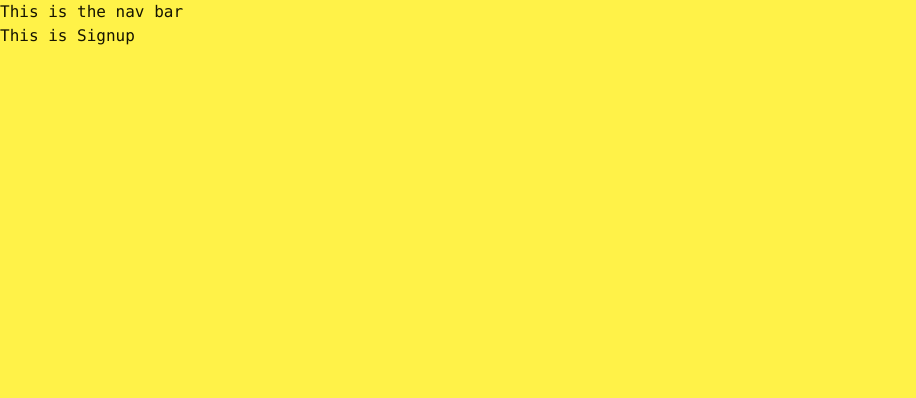
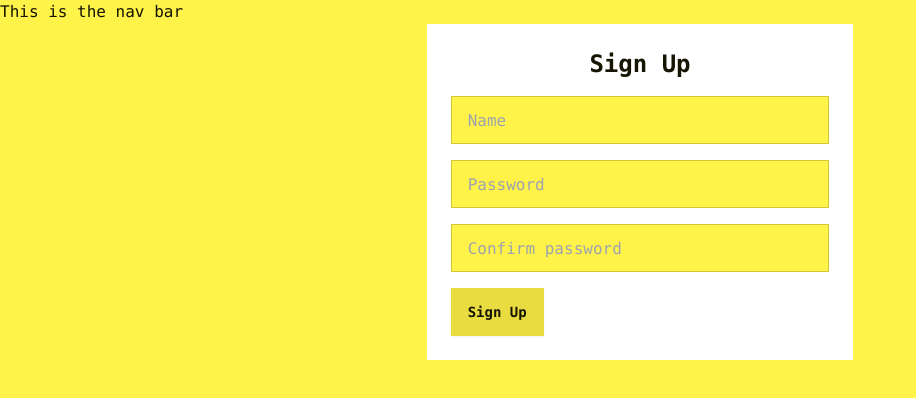
Before and after one commit to algebra2boy/Ice-Faculty, a React (Vite) app: page /signup in a window 1280 px wide. Shown: the top 398 px of the page, without its empty margins (0-916 px from the left). Built offline with nearby package versions, Linux system fonts and the light colour scheme.

Commit message:
update login and signup pages

```diff
--- a/src/pages/LoginPage.tsx
+++ b/src/pages/LoginPage.tsx
@@ -1,5 +1,7 @@
+import AuthForm from "../components/authComponents/AuthForm";
+
 const LoginPage = () => {
-  return <div>This is login</div>;
+  return <AuthForm authType="login" />;
 };
 
 export default LoginPage;
--- a/src/pages/SignupPage.tsx
+++ b/src/pages/SignupPage.tsx
@@ -1,5 +1,7 @@
+import AuthForm from "../components/authComponents/AuthForm";
+
 const SignupPage = () => {
-  return <div>This is Signup</div>;
+  return <AuthForm authType="signup" />;
 };
 
 export default SignupPage;
```
